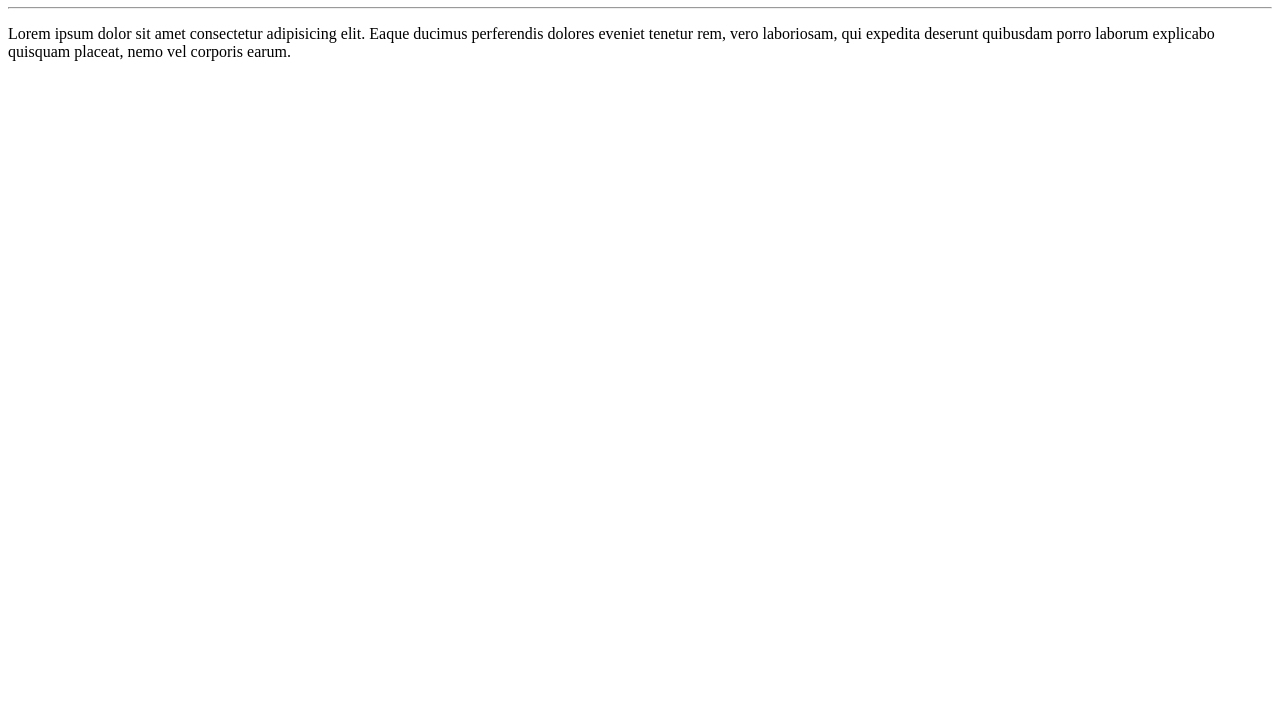
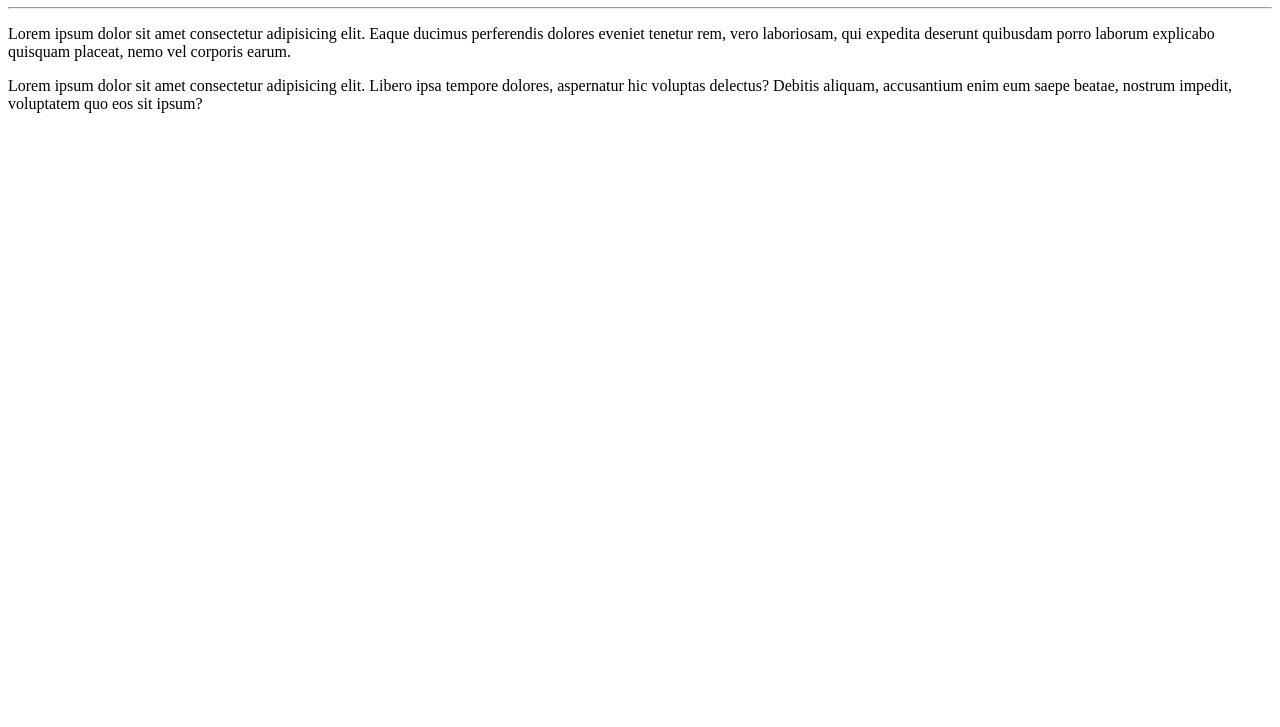
Before and after one commit to guiwowzk1/ola-mundo, a plain HTML site: page example/index.html in a window 1280 px wide. Shown: the part 73-800 px from the top of the page. Drawn offline with Linux system fonts and the light colour scheme.

Commit message:
second lorem

```diff
--- a/example/index.html
+++ b/example/index.html
@@ -9,5 +9,6 @@
     <h1>Hello, rapaze!</h1>
     <hr>
     <p>Lorem ipsum dolor sit amet consectetur adipisicing elit. Eaque ducimus perferendis dolores eveniet tenetur rem, vero laboriosam, qui expedita deserunt quibusdam porro laborum explicabo quisquam placeat, nemo vel corporis earum.</p>
+    <p>Lorem ipsum dolor sit amet consectetur adipisicing elit. Libero ipsa tempore dolores, aspernatur hic voluptas delectus? Debitis aliquam, accusantium enim eum saepe beatae, nostrum impedit, voluptatem quo eos sit ipsum?</p>
 </body>
 </html>
```
